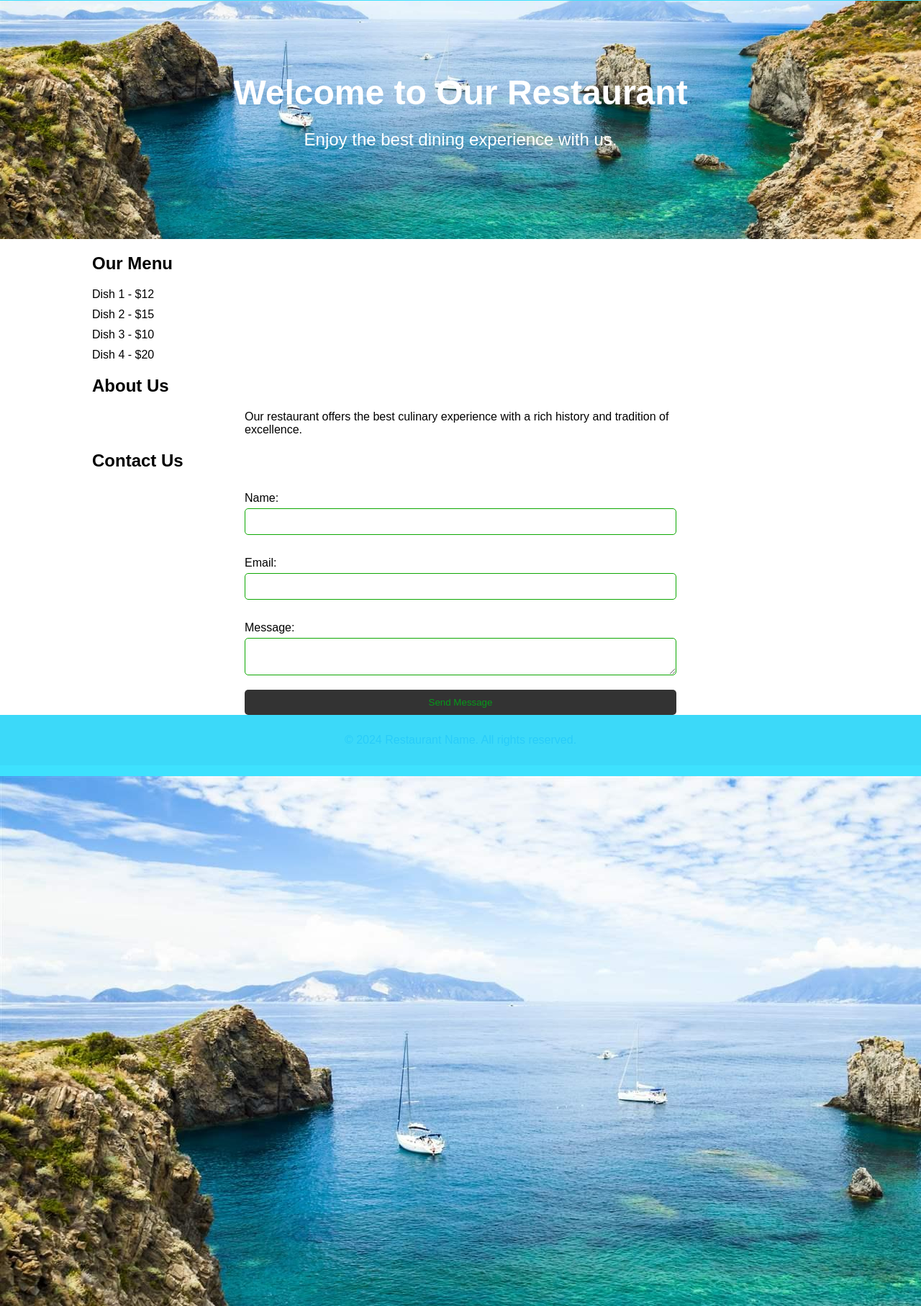
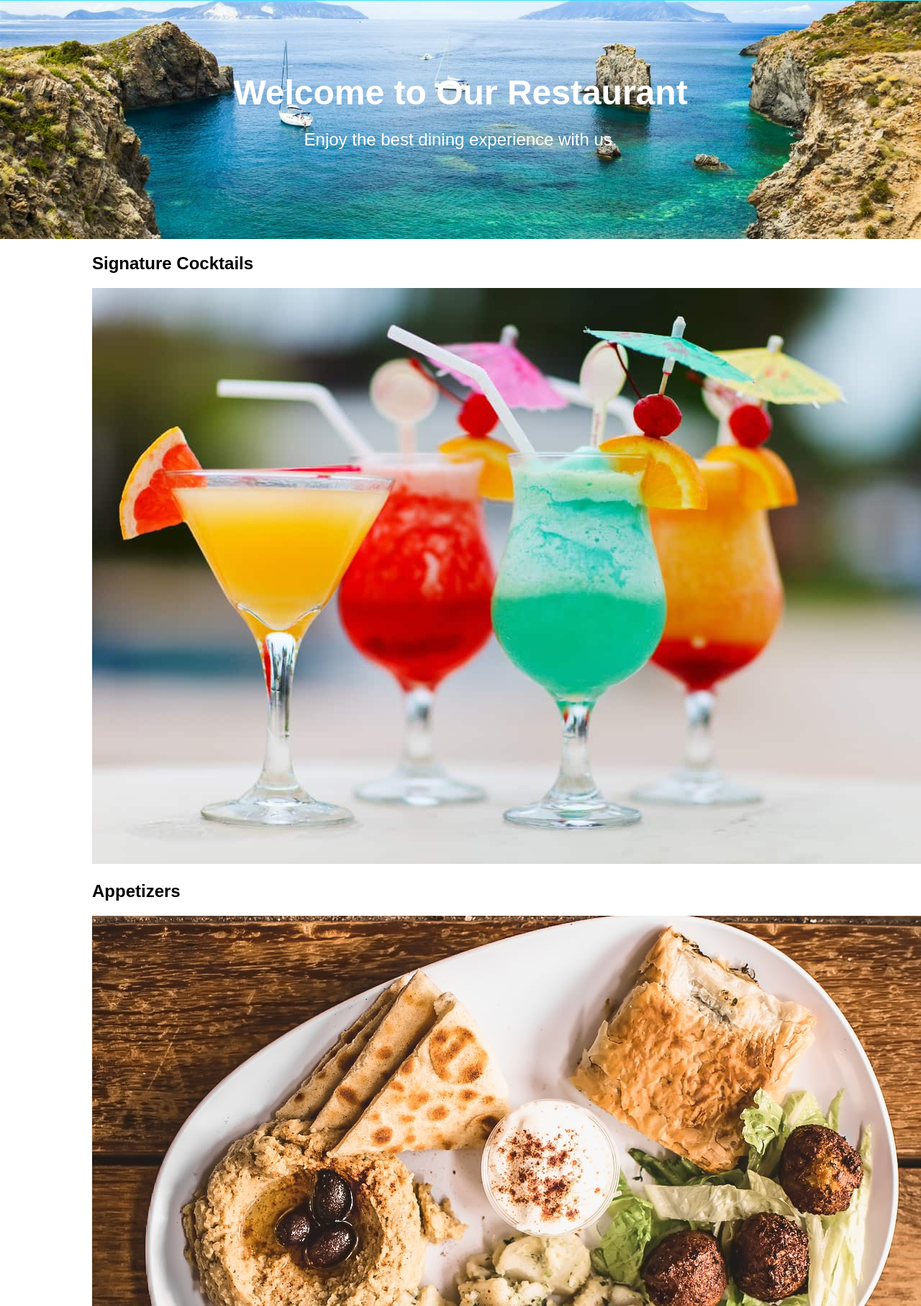
Before and after one commit to Adrian4230/Intern-Project, a plain HTML site: page index.html in a window 1280 px wide. Shown: the part 66-1880 px from the top of the page at 72% size. Drawn offline with Linux system fonts and the light colour scheme; files that its build step writes are made by us from their sources.

Commit message:
Added images

```diff
--- a/index.html
+++ b/index.html
@@ -3,7 +3,7 @@
 <head>
     <meta charset="UTF-8">
     <meta name="viewport" content="width=device-width, initial-scale=1.0">
-    <title>Restaurant Name</title>
+    <title>Mediterranean Restaurant</title>
     <link rel="stylesheet" href="styles.css">
 </head>
 <body>
@@ -30,14 +30,24 @@
 
     <section id="menu" class="menu">
         <div class="container">
-            <h2>Our Menu</h2>
-            <ul>
-                <li>Dish 1 - $12</li>
-                <li>Dish 2 - $15</li>
-                <li>Dish 3 - $10</li>
-                <li>Dish 4 - $20</li>
-            </ul>
-        </div>
+            <main>
+                <section>
+                    <h2>Signature Cocktails</h2>
+                    <img src="images/SignitureCocktails.jpg" alt="Signature Cocktails">
+                </section>
+                <section>
+                    <h2>Appetizers</h2>
+                    <img src="images/Appetizers.jpg" alt="Appetizers">
+                </section>
+                <section>
+                    <h2>Desserts</h2>
+                    <img src="images/Desserts.jpg" alt="Desserts">
+                </section>
+            </main>
+            <footer>
+                <p>&copy; Mediterranean Delights</p>
+            </footer>
+        </body>
     </section>
 
     <section id="about" class="about">
```
Also changed, not shown: Images/Appetizers.jpg (added), Images/Desserts.jpg (added), Images/SignitureCocktails.jpg (added).
